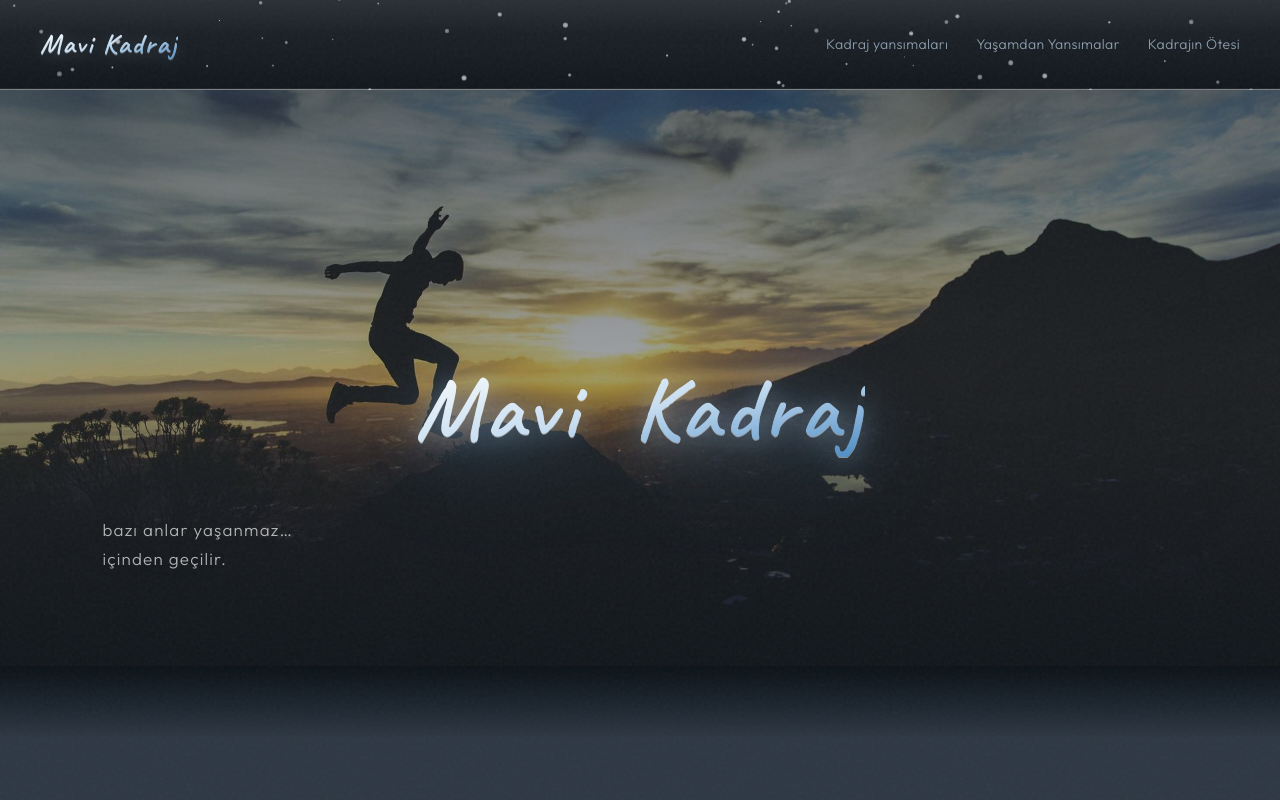
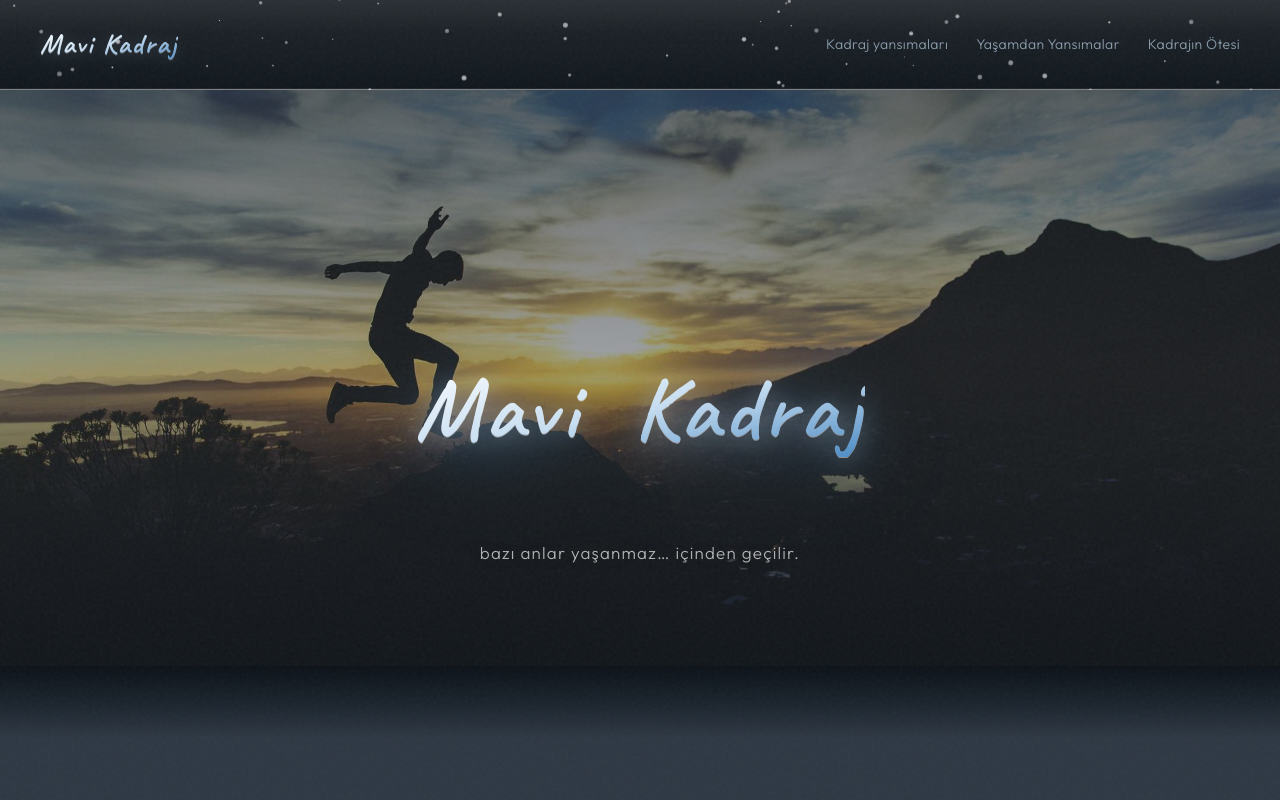
Before and after one commit to mustafa-network-tech/mavi-kadraj, a Next.js app in the folder web/: page / in a window 1280 px wide. Shown: the top 800 px of the page. Built offline with nearby package versions, Linux system fonts and the light colour scheme.

Commit message:
fix(hero): sloganlari altta ortala
Made-with: Cursor

```diff
--- a/web/src/components/HeroStoryFlow.tsx
+++ b/web/src/components/HeroStoryFlow.tsx
@@ -11,31 +11,31 @@ const SCENES = [
     src: "/hero/hero.jpg",
     slogan: "bazı anlar yaşanmaz… içinden geçilir.",
     placeClass:
-      "left-[6%] bottom-[13%] sm:left-[8%] sm:bottom-[16%] max-w-[min(88vw,15.5rem)] text-left",
+      "left-1/2 bottom-[15%] sm:bottom-[17%] -translate-x-1/2 text-center max-w-[min(92vw,22rem)]",
   },
   {
     src: "/hero/hero1.jpg",
     slogan: "giden dalga değil… kalan izdir.",
     placeClass:
-      "right-[6%] bottom-[15%] sm:right-[9%] max-w-[min(86vw,15rem)] text-right",
+      "left-1/2 bottom-[15%] sm:bottom-[17%] -translate-x-1/2 text-center max-w-[min(92vw,22rem)]",
   },
   {
     src: "/hero/hero2.jpg",
     slogan: "güneş batmaz… sadece gözden çekilir.",
     placeClass:
-      "left-[7%] bottom-[12%] sm:bottom-[15%] max-w-[min(84vw,14.5rem)] text-left",
+      "left-1/2 bottom-[15%] sm:bottom-[17%] -translate-x-1/2 text-center max-w-[min(92vw,22rem)]",
   },
   {
     src: "/hero/hero3.jpg",
     slogan: "deniz konuşmaz… ama susturur.",
     placeClass:
-      "right-[7%] bottom-[21%] sm:right-[9%] sm:bottom-[25%] max-w-[min(82vw,14rem)] text-right",
+      "left-1/2 bottom-[15%] sm:bottom-[17%] -translate-x-1/2 text-center max-w-[min(92vw,22rem)]",
   },
   {
     src: "/hero/hero4.jpg",
     slogan: "yükselen şey balon değil… insanın içidir.",
     placeClass:
-      "left-[7%] bottom-[11%] sm:left-[11%] max-w-[min(90vw,16rem)] text-left",
+      "left-1/2 bottom-[15%] sm:bottom-[17%] -translate-x-1/2 text-center max-w-[min(92vw,22rem)]",
   },
 ] as const;
 
```
